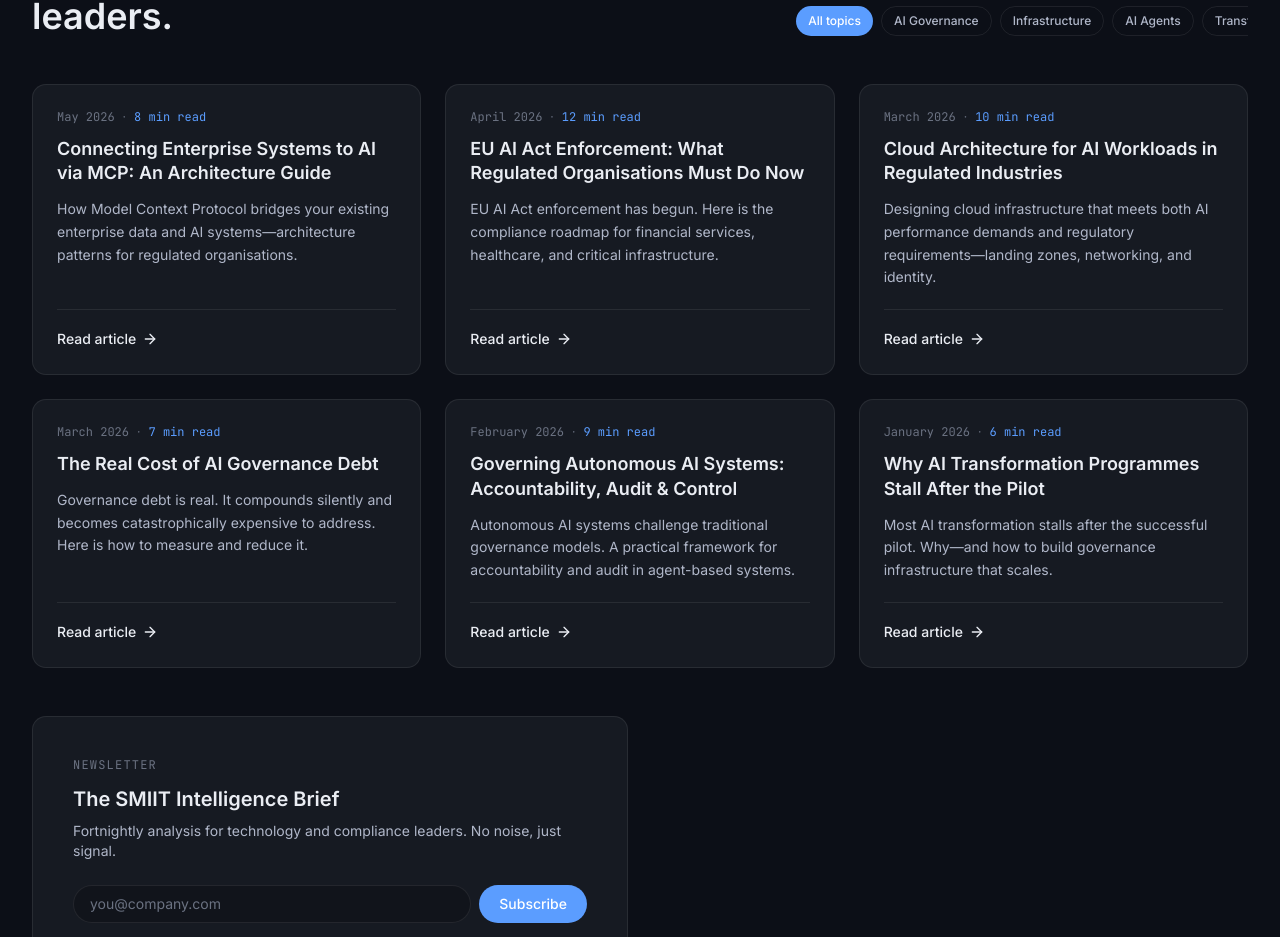
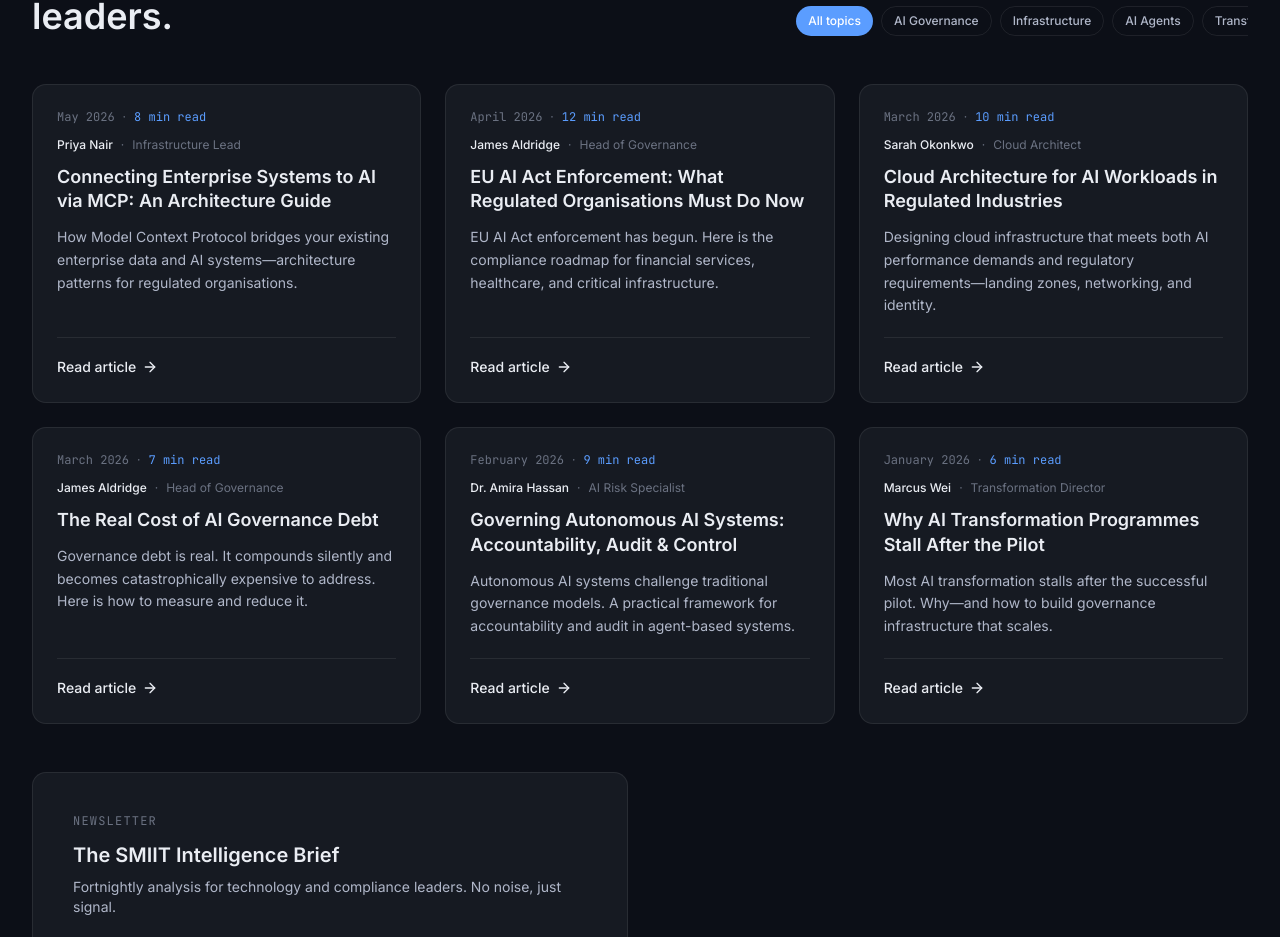
Before and after one commit to sameerkalyan/website-cloner, a Next.js app: page / in a window 1280 px wide. Shown: the part 4993-5930 px from the top of the page. Built offline with nearby package versions, Linux system fonts and the light colour scheme.

Commit message:
add author bylines to blog articles in insights

```diff
--- a/src/components/insights-section.tsx
+++ b/src/components/insights-section.tsx
@@ -71,6 +71,11 @@ export function InsightsSection() {
                     {article.readTime}
                   </span>
                 </div>
+                <div className="flex items-center gap-2 mb-3">
+                  <span className="text-xs font-medium text-[var(--ink)]">{article.author}</span>
+                  <span className="text-xs text-[var(--ink3)]">·</span>
+                  <span className="text-xs text-[var(--ink3)]">{article.role}</span>
+                </div>
                 <h3 className="text-lg font-semibold leading-snug text-[var(--ink)] mb-3 group-hover:text-[var(--accent)] transition-colors">
                   {article.title}
                 </h3>
--- a/src/components/site-data.ts
+++ b/src/components/site-data.ts
@@ -87,6 +87,8 @@ export const BLOG_ARTICLES = [
     id: 1,
     title: "Connecting Enterprise Systems to AI via MCP: An Architecture Guide",
     date: "May 2026",
+    author: "Priya Nair",
+    role: "Infrastructure Lead",
     category: "AI Infrastructure",
     excerpt:
       "How Model Context Protocol bridges your existing enterprise data and AI systems—architecture patterns for regulated organisations.",
@@ -96,6 +98,8 @@ export const BLOG_ARTICLES = [
     id: 2,
     title: "EU AI Act Enforcement: What Regulated Organisations Must Do Now",
     date: "April 2026",
+    author: "James Aldridge",
+    role: "Head of Governance",
     category: "AI Governance",
     excerpt:
       "EU AI Act enforcement has begun. Here is the compliance roadmap for financial services, healthcare, and critical infrastructure.",
@@ -105,6 +109,8 @@ export const BLOG_ARTICLES = [
     id: 3,
     title: "Cloud Architecture for AI Workloads in Regulated Industries",
     date: "March 2026",
+    author: "Sarah Okonkwo",
+    role: "Cloud Architect",
     category: "Infrastructure",
     excerpt:
       "Designing cloud infrastructure that meets both AI performance demands and regulatory requirements—landing zones, networking, and identity.",
@@ -114,6 +120,8 @@ export const BLOG_ARTICLES = [
     id: 4,
     title: "The Real Cost of AI Governance Debt",
     date: "March 2026",
+    author: "James Aldridge",
+    role: "Head of Governance",
     category: "AI Governance",
     excerpt:
       "Governance debt is real. It compounds silently and becomes catastrophically expensive to address. Here is how to measure and reduce it.",
@@ -123,6 +131,8 @@ export const BLOG_ARTICLES = [
     id: 5,
     title: "Governing Autonomous AI Systems: Accountability, Audit & Control",
     date: "February 2026",
+    author: "Dr. Amira Hassan",
+    role: "AI Risk Specialist",
     category: "AI Governance",
     excerpt:
       "Autonomous AI systems challenge traditional governance models. A practical framework for accountability and audit in agent-based systems.",
@@ -132,6 +142,8 @@ export const BLOG_ARTICLES = [
     id: 6,
     title: "Why AI Transformation Programmes Stall After the Pilot",
     date: "January 2026",
+    author: "Marcus Wei",
+    role: "Transformation Director",
     category: "Transformation",
     excerpt:
       "Most AI transformation stalls after the successful pilot. Why—and how to build governance infrastructure that scales.",
--- a/src/types/index.ts
+++ b/src/types/index.ts
@@ -14,6 +14,8 @@ export interface BlogArticle {
   id: number;
   title: string;
   date: string;
+  author: string;
+  role: string;
   category: string;
   excerpt: string;
   readTime: string;
```
